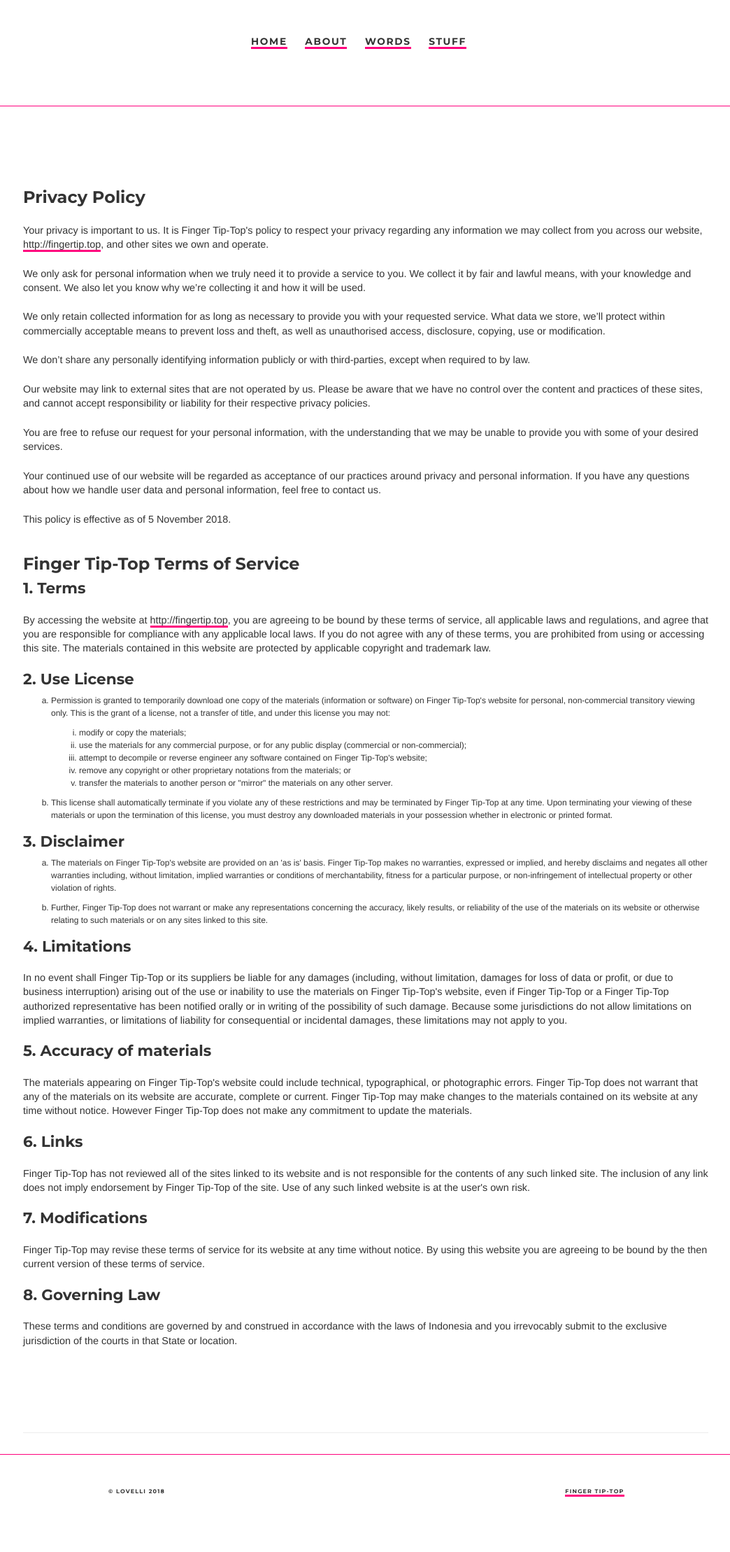
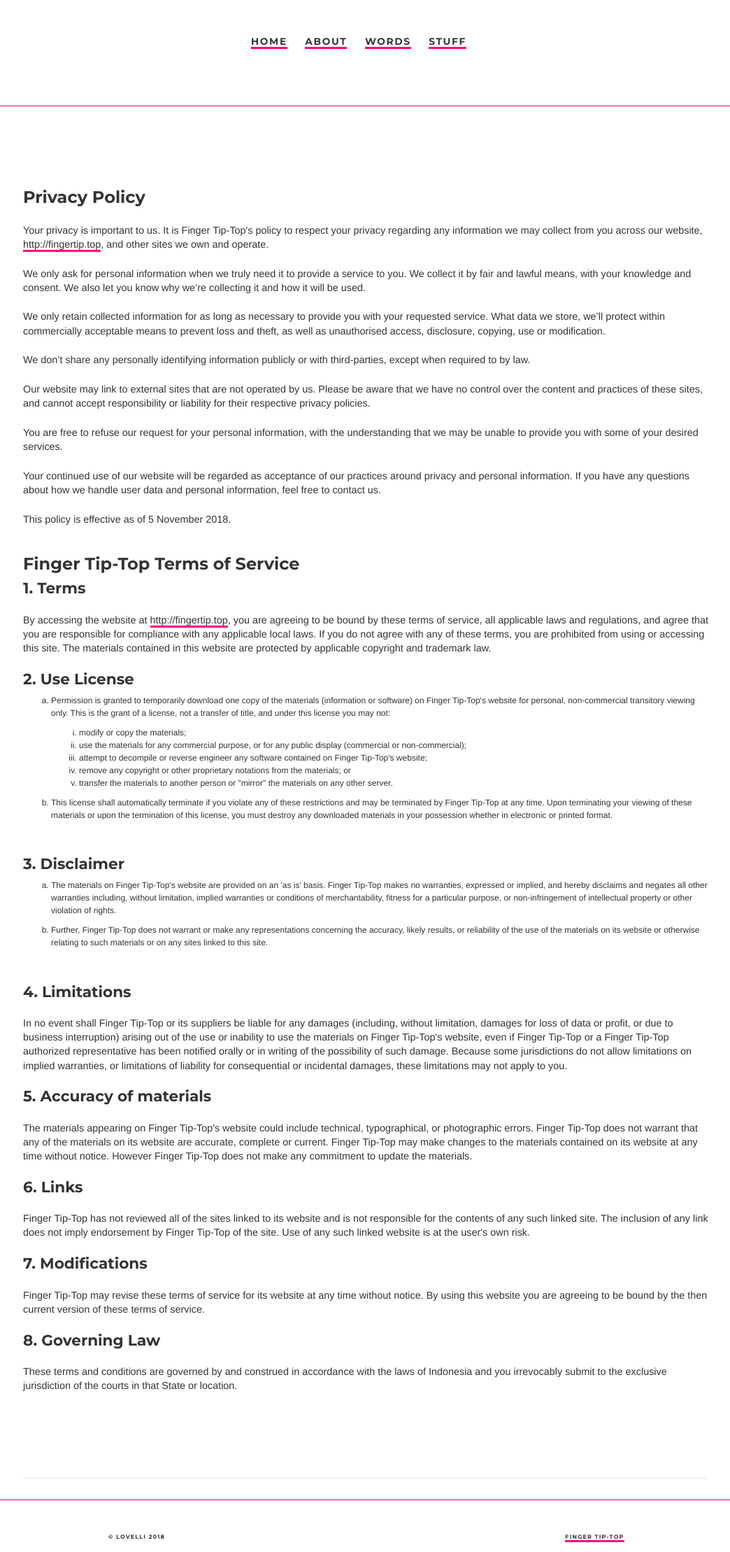
Before and after one commit to ariesti/ariesti.github.io, a Jekyll site: the page built from terms/policies.html, in a window 1280 px wide. Shown: the whole page at 70% size, without its empty margins (117-1161 px from the left). Built offline with Jekyll 4.4.1, drawn with Linux system fonts in a browser that asks for light colours; before the commit the page ends 2153 px from its top, so only the background shows below that.

Commit message:
Update policies.html

```diff
--- a/terms/policies.html
+++ b/terms/policies.html
@@ -32,12 +32,12 @@
     </li>
    <li class="ex2">This license shall automatically terminate if you violate any of these restrictions and may be terminated by Finger Tip-Top at any time. Upon terminating your viewing of these materials or upon the termination of this license, you must destroy any downloaded materials in your possession whether in electronic or printed format.</li>
 </ol>
-<h3>3. Disclaimer</h3>
+<h3 class="ex3">3. Disclaimer</h3>
 <ol class="b">
    <li>The materials on Finger Tip-Top's website are provided on an 'as is' basis. Finger Tip-Top makes no warranties, expressed or implied, and hereby disclaims and negates all other warranties including, without limitation, implied warranties or conditions of merchantability, fitness for a particular purpose, or non-infringement of intellectual property or other violation of rights.</li>
    <li class="ex2">Further, Finger Tip-Top does not warrant or make any representations concerning the accuracy, likely results, or reliability of the use of the materials on its website or otherwise relating to such materials or on any sites linked to this site.</li>
 </ol>
-<h3>4. Limitations</h3>
+<h3 class="ex3">4. Limitations</h3>
 <p>In no event shall Finger Tip-Top or its suppliers be liable for any damages (including, without limitation, damages for loss of data or profit, or due to business interruption) arising out of the use or inability to use the materials on Finger Tip-Top's website, even if Finger Tip-Top or a Finger Tip-Top authorized representative has been notified orally or in writing of the possibility of such damage. Because some jurisdictions do not allow limitations on implied warranties, or limitations of liability for consequential or incidental damages, these limitations may not apply to you.</p>
 <h3>5. Accuracy of materials</h3>
 <p>The materials appearing on Finger Tip-Top's website could include technical, typographical, or photographic errors. Finger Tip-Top does not warrant that any of the materials on its website are accurate, complete or current. Finger Tip-Top may make changes to the materials contained on its website at any time without notice. However Finger Tip-Top does not make any commitment to update the materials.</p>
```
